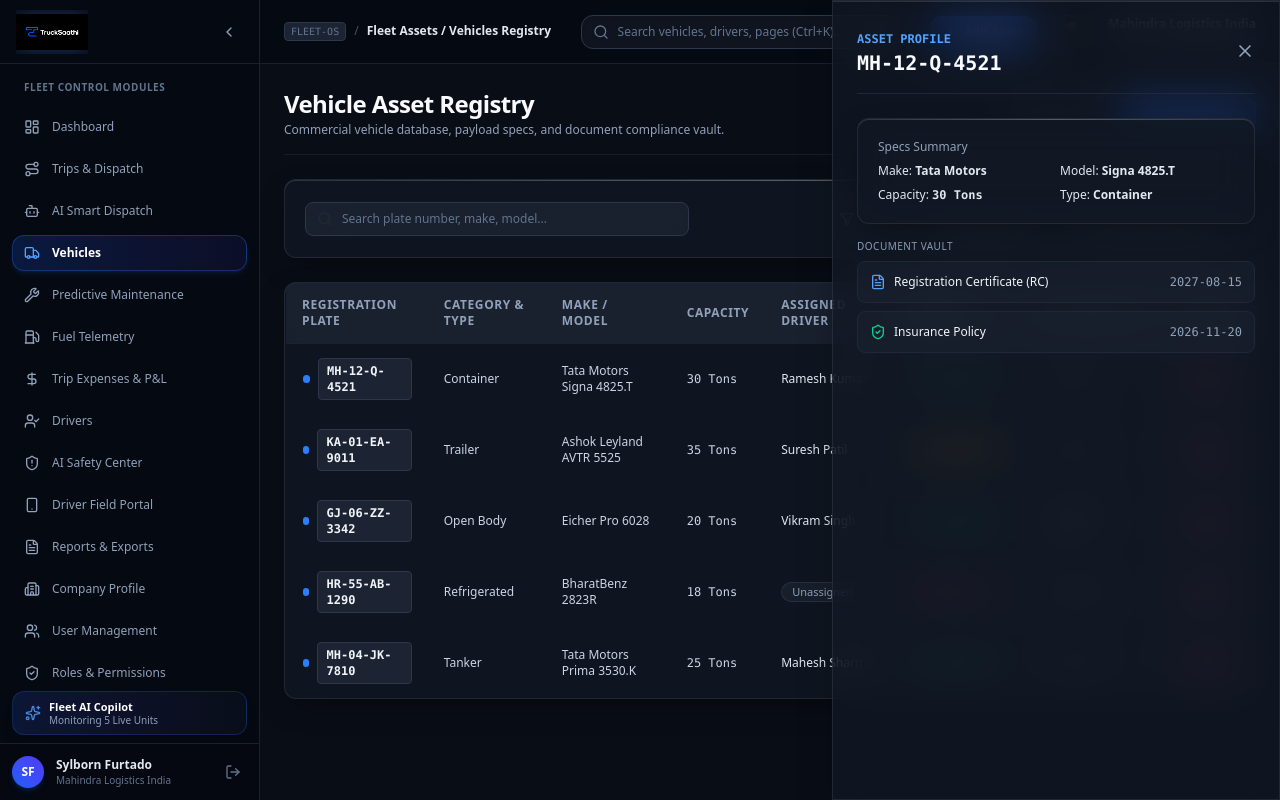
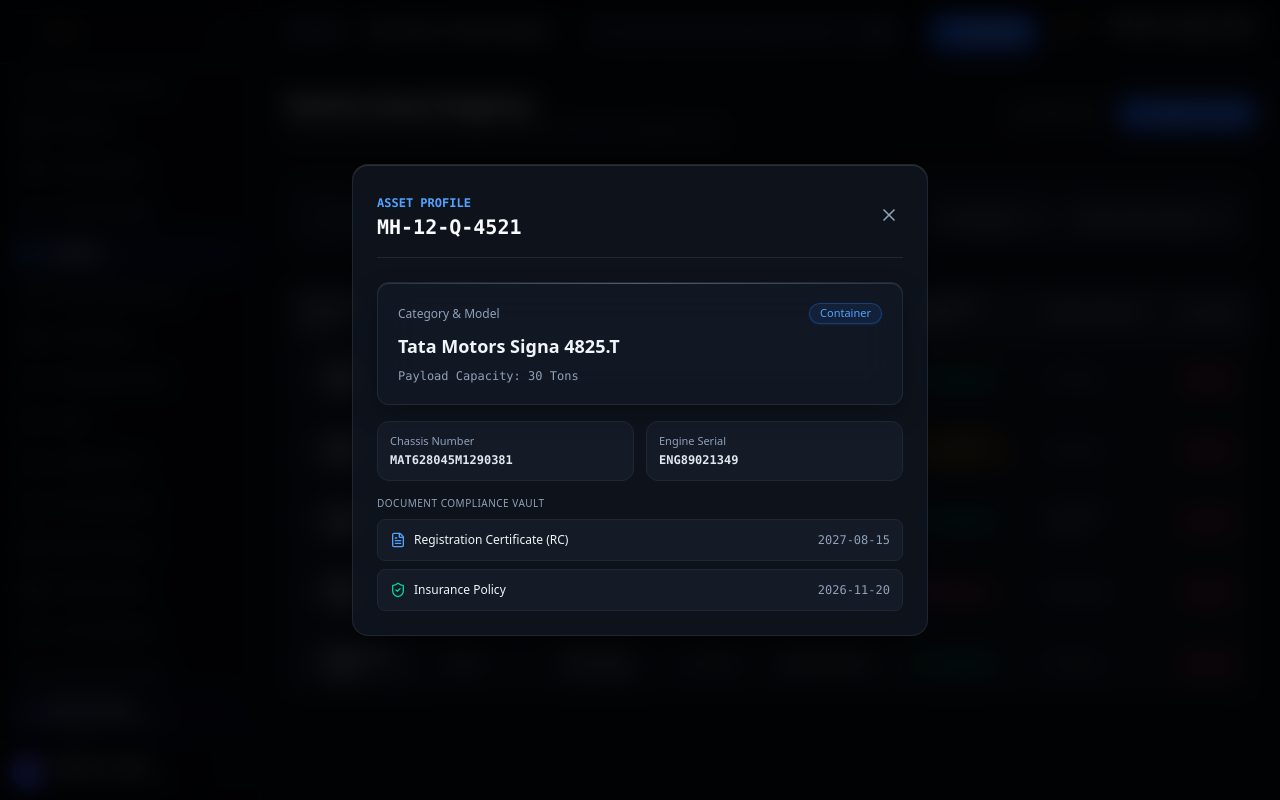
Before and after one commit to sylbornfurtado19/TruckSaathi, a Next.js app: page /vehicles in a window 1280 px wide. Both pictures are taken after a click on the element 770 px from the left and 379 px from the top of the page. Built offline with nearby package versions, Linux system fonts and the light colour scheme.

Commit message:
refactor: convert all side-column drawers across notifications, trips, vehicles, and maintenance modules into centered pop-up modal features

```diff
--- a/src/components/layout/NotificationsPanel.tsx
+++ b/src/components/layout/NotificationsPanel.tsx
@@ -40,28 +40,32 @@
   ];
 
   return (
-    <div className="fixed inset-y-0 right-0 z-50 w-full max-w-sm glass-panel border-l border-[#202736] shadow-2xl p-6 overflow-y-auto space-y-6">
+    <div className="fixed inset-0 z-50 bg-black/80 backdrop-blur-md flex items-center justify-center p-4">
+      {/* Click outside to close backdrop */}
+      <div className="absolute inset-0" onClick={onClose} />
+
+      <div className="glass-panel border border-[#202736] rounded-2xl w-full max-w-md p-6 space-y-6 shadow-2xl relative z-10 animate-in fade-in zoom-in-95 duration-200">
         <div className="flex items-center justify-between border-b border-[#202736] pb-4">
           <div className="flex items-center gap-2">
             <Bell className="w-5 h-5 text-blue-400" />
             <h2 className="text-base font-bold text-slate-50">Notifications & Alerts</h2>
           </div>
-        <button onClick={onClose} className="text-slate-400 hover:text-white">
+          <button onClick={onClose} className="text-slate-400 hover:text-white p-1 rounded-lg hover:bg-[#1c2333]">
             <X className="w-5 h-5" />
           </button>
         </div>
 
-      <div className="space-y-4 text-xs">
+        <div className="space-y-4 text-xs max-h-[60vh] overflow-y-auto pr-1">
           {['Today', 'Earlier'].map(group => (
             <div key={group} className="space-y-2">
               <div className="text-[10px] font-bold uppercase tracking-wider text-slate-500">{group}</div>
               {notifications
                 .filter(n => n.group === group)
                 .map(n => (
-                <div key={n.id} className="p-3 rounded-xl bg-[#1c2333]/60 border border-[#202736] space-y-2">
+                  <div key={n.id} className="p-3.5 rounded-xl bg-[#1c2333]/80 border border-[#2e374a] space-y-2">
                     <div className="flex items-center justify-between">
                       <Badge variant={n.severity}>{n.title}</Badge>
-                    <span className="text-[10px] text-slate-500 font-mono flex items-center gap-1">
+                      <span className="text-[10px] text-slate-500 flex items-center gap-1 font-mono">
                         <Clock className="w-3 h-3" /> {n.time}
                       </span>
                     </div>
@@ -72,11 +76,12 @@
           ))}
         </div>
 
-      <div className="pt-4 border-t border-[#202736]">
-        <Button variant="outline" className="w-full" onClick={onClose}>
+        <div className="pt-2 border-t border-[#202736]">
+          <Button variant="secondary" className="w-full" onClick={onClose}>
             Mark All as Read
           </Button>
         </div>
       </div>
+    </div>
   );
 }
--- a/src/components/modules/MaintenanceContent.tsx
+++ b/src/components/modules/MaintenanceContent.tsx
@@ -298,15 +298,17 @@
         </div>
       </motion.div>
 
-      {/* 5. Detail Drawer */}
+      {/* 5. Telemetry Detail Pop-Up Modal */}
       {selectedVehicle && selectedVehicle.componentHealth && (
-        <div className="fixed inset-y-0 right-0 z-50 w-full max-w-md glass-panel border-l border-[#202736] shadow-2xl p-6 overflow-y-auto space-y-6">
+        <div className="fixed inset-0 z-50 bg-black/80 backdrop-blur-md flex items-center justify-center p-4">
+          <div className="absolute inset-0" onClick={() => setSelectedVehicle(null)} />
+          <div className="glass-panel border border-[#202736] rounded-2xl w-full max-w-xl p-6 space-y-6 shadow-2xl relative z-10 max-h-[90vh] overflow-y-auto animate-in fade-in zoom-in-95 duration-200">
             <div className="flex items-center justify-between border-b border-[#202736] pb-4">
               <div>
                 <span className="text-xs text-blue-400 font-mono font-bold">TELEMETRY DIAGNOSTICS</span>
                 <h2 className="text-xl font-extrabold font-mono text-slate-50">{selectedVehicle.regNumber}</h2>
               </div>
-            <button onClick={() => setSelectedVehicle(null)} className="text-slate-400 hover:text-white">
+              <button onClick={() => setSelectedVehicle(null)} className="text-slate-400 hover:text-white p-1 rounded-lg hover:bg-[#1c2333]">
                 <X className="w-5 h-5" />
               </button>
             </div>
@@ -387,6 +389,7 @@
               </div>
             </div>
           </div>
+        </div>
       )}
     </AnimatedPage>
   );
--- a/src/components/modules/TripsContent.tsx
+++ b/src/components/modules/TripsContent.tsx
@@ -496,15 +496,17 @@
         </div>
       )}
 
-      {/* 6. Trip Detail Drawer */}
+      {/* 6. Trip Detail Pop-Up Modal */}
       {selectedTrip && (
-        <div className="fixed inset-y-0 right-0 z-50 w-full max-w-md glass-panel border-l border-[#202736] shadow-2xl p-6 overflow-y-auto space-y-6">
+        <div className="fixed inset-0 z-50 bg-black/80 backdrop-blur-md flex items-center justify-center p-4">
+          <div className="absolute inset-0" onClick={() => setSelectedTrip(null)} />
+          <div className="glass-panel border border-[#202736] rounded-2xl w-full max-w-xl p-6 space-y-6 shadow-2xl relative z-10 max-h-[90vh] overflow-y-auto animate-in fade-in zoom-in-95 duration-200">
             <div className="flex items-center justify-between border-b border-[#202736] pb-4">
               <div>
                 <span className="text-xs text-blue-400 font-mono font-bold">TRIP MANIFEST</span>
                 <h2 className="text-xl font-extrabold font-mono text-slate-50">{selectedTrip.tripCode}</h2>
               </div>
-            <button onClick={() => setSelectedTrip(null)} className="text-slate-400 hover:text-white">
+              <button onClick={() => setSelectedTrip(null)} className="text-slate-400 hover:text-white p-1 rounded-lg hover:bg-[#1c2333]">
                 <X className="w-5 h-5" />
               </button>
             </div>
@@ -616,6 +618,7 @@
               </div>
             </div>
           </div>
+        </div>
       )}
     </AnimatedPage>
   );
--- a/src/components/modules/VehiclesContent.tsx
+++ b/src/components/modules/VehiclesContent.tsx
@@ -361,40 +361,44 @@
         </div>
       )}
 
-      {/* Detail Drawer */}
+      {/* Vehicle Detail Pop-Up Modal */}
       {selectedVehicle && (
-        <div className="fixed inset-y-0 right-0 z-50 w-full max-w-md glass-panel border-l border-[#202736] shadow-2xl p-6 overflow-y-auto space-y-6">
+        <div className="fixed inset-0 z-50 bg-black/80 backdrop-blur-md flex items-center justify-center p-4">
+          <div className="absolute inset-0" onClick={() => setSelectedVehicle(null)} />
+          <div className="glass-panel border border-[#202736] rounded-2xl w-full max-w-xl p-6 space-y-6 shadow-2xl relative z-10 max-h-[90vh] overflow-y-auto animate-in fade-in zoom-in-95 duration-200">
             <div className="flex items-center justify-between border-b border-[#202736] pb-4">
               <div>
                 <span className="text-xs text-blue-400 font-mono font-bold">ASSET PROFILE</span>
                 <h2 className="text-xl font-extrabold font-mono text-slate-50">{selectedVehicle.regNumber}</h2>
               </div>
-            <button onClick={() => setSelectedVehicle(null)} className="text-slate-400 hover:text-white">
+              <button onClick={() => setSelectedVehicle(null)} className="text-slate-400 hover:text-white p-1 rounded-lg hover:bg-[#1c2333]">
                 <X className="w-5 h-5" />
               </button>
             </div>
 
             <div className="space-y-4 text-xs">
               <Card glow="blue" className="space-y-2">
-              <div className="text-slate-400 font-medium">Specs Summary</div>
-              <div className="grid grid-cols-2 gap-2 text-slate-200">
-                <div>
-                  Make: <span className="font-semibold">{selectedVehicle.make}</span>
+                <div className="text-slate-400 font-medium flex items-center justify-between">
+                  <span>Category & Model</span>
+                  <Badge variant="info">{selectedVehicle.category}</Badge>
                 </div>
-                <div>
-                  Model: <span className="font-semibold">{selectedVehicle.model}</span>
+                <div className="text-lg font-bold text-slate-100">{selectedVehicle.make} {selectedVehicle.model}</div>
+                <div className="text-xs text-slate-400 font-mono">Payload Capacity: {selectedVehicle.capacityTons} Tons</div>
+              </Card>
+
+              <div className="grid grid-cols-2 gap-3">
+                <div className="p-3 rounded-xl bg-[#1c2333]/50 border border-[#202736] space-y-1">
+                  <div className="text-slate-400 font-medium text-[11px]">Chassis Number</div>
+                  <div className="font-mono text-slate-200 font-bold">{selectedVehicle.chassisNumber}</div>
                 </div>
-                <div>
-                  Capacity: <span className="font-semibold font-mono">{selectedVehicle.capacityTons} Tons</span>
-                </div>
-                <div>
-                  Type: <span className="font-semibold">{selectedVehicle.category}</span>
+                <div className="p-3 rounded-xl bg-[#1c2333]/50 border border-[#202736] space-y-1">
+                  <div className="text-slate-400 font-medium text-[11px]">Engine Serial</div>
+                  <div className="font-mono text-slate-200 font-bold">{selectedVehicle.engineNumber}</div>
                 </div>
               </div>
-            </Card>
 
               <div className="space-y-2">
-              <div className="text-slate-400 font-medium uppercase text-[10px] tracking-wider">Document Vault</div>
+                <div className="text-slate-400 font-medium uppercase text-[10px] tracking-wider">Document Compliance Vault</div>
                 <div className="p-3 rounded-lg bg-[#1c2333]/50 border border-[#202736] flex items-center justify-between">
                   <div className="flex items-center gap-2">
                     <FileText className="w-4 h-4 text-blue-400" />
@@ -412,6 +416,7 @@
               </div>
             </div>
           </div>
+        </div>
       )}
     </AnimatedPage>
   );
```
Lines whose indentation alone changed are shown as unchanged.
